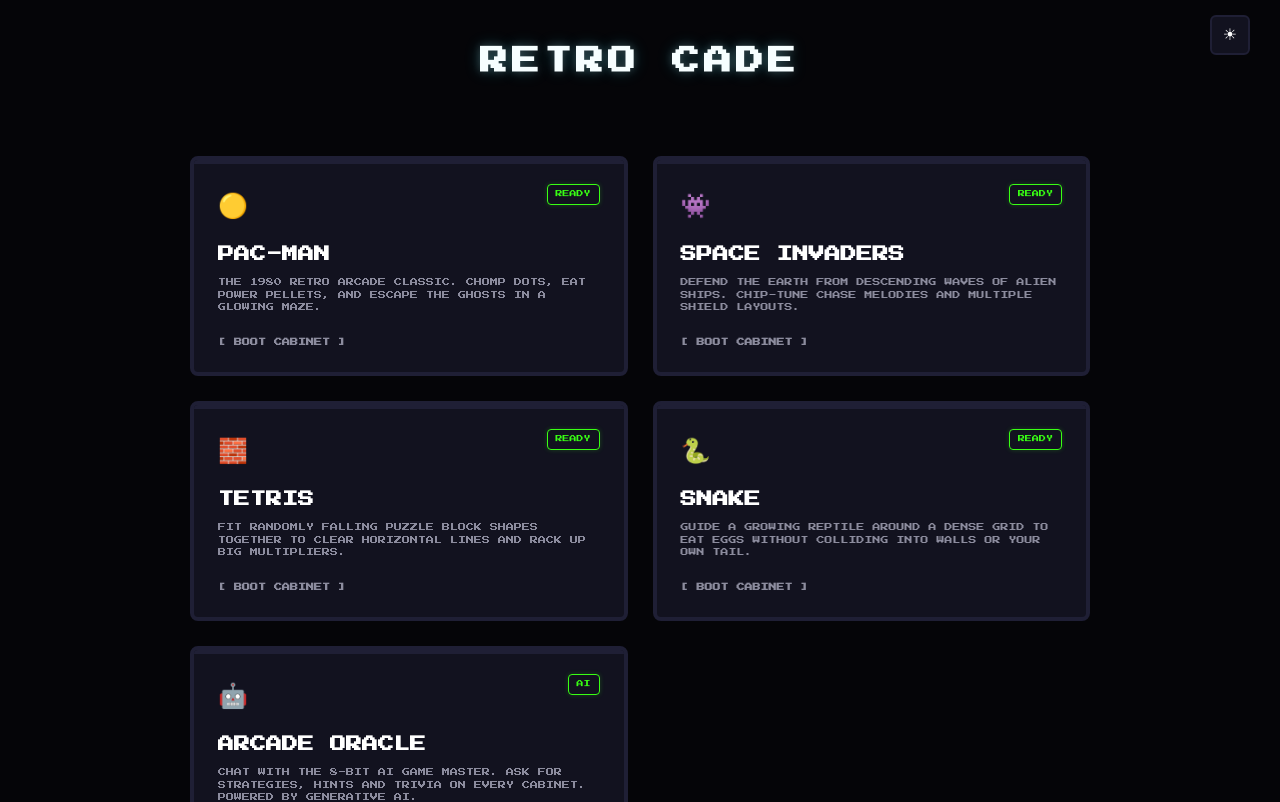
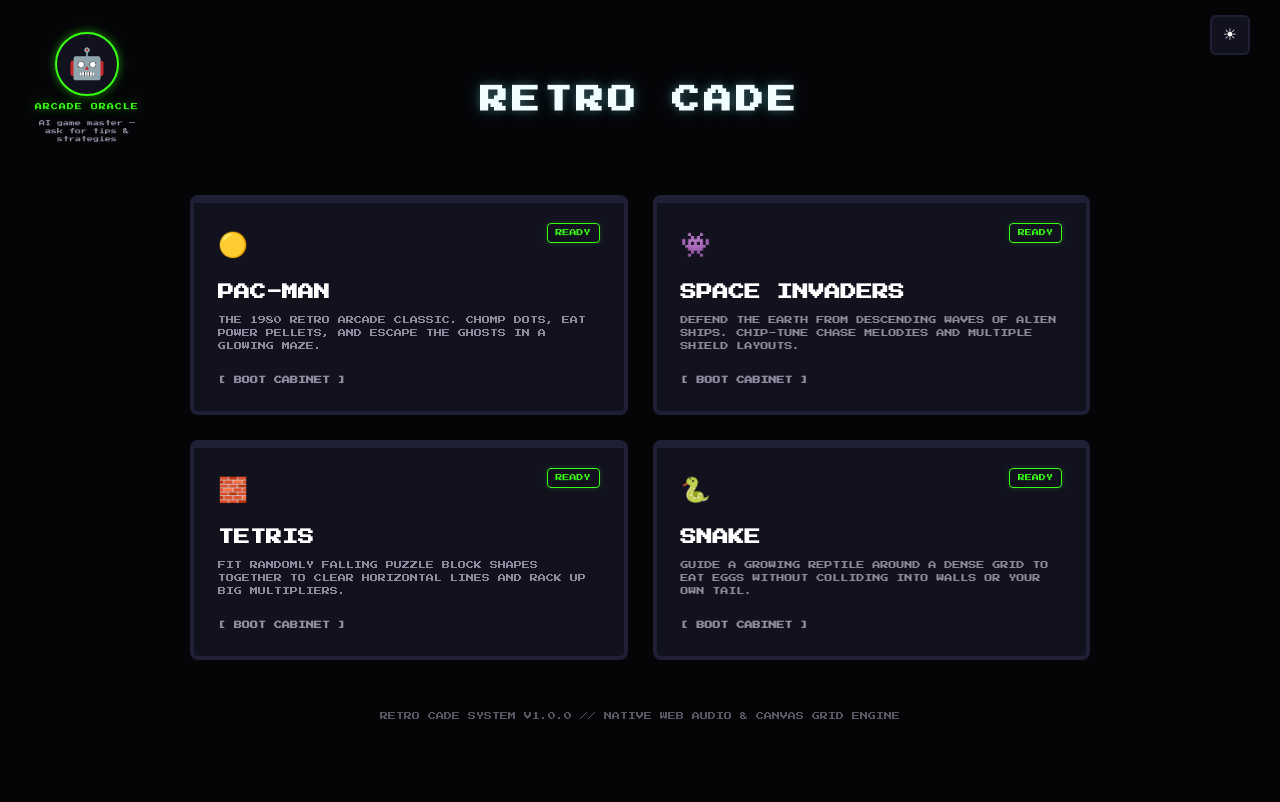
Before and after one commit to benKrt1/retroGame, a Next.js app: page / in a window 1280 px wide. Shown: the top 802 px of the page. Built offline with nearby package versions, Linux system fonts and the light colour scheme.

Commit message:
Replace Oracle grid card with a top-left round robot launcher button

```diff
--- a/src/app/page.module.css
+++ b/src/app/page.module.css
@@ -215,3 +215,55 @@
   z-index: 10;
   opacity: 0.6;
 }
+
+/* Arcade Oracle launcher — round robot button + caption, top-left */
+.oracleLauncher {
+  position: absolute;
+  top: 32px;
+  left: 32px;
+  z-index: 10001;
+  display: flex;
+  flex-direction: column;
+  align-items: center;
+  gap: 6px;
+  width: 110px;
+  text-align: center;
+}
+
+.oracleBtn {
+  width: 64px;
+  height: 64px;
+  border-radius: 50%;
+  background: var(--bg-card);
+  border: 2px solid var(--accent-green);
+  box-shadow: var(--shadow-green);
+  font-size: 30px;
+  line-height: 1;
+  display: flex;
+  align-items: center;
+  justify-content: center;
+  cursor: pointer;
+  transition: all 0.2s ease;
+}
+
+.oracleBtn:hover {
+  transform: translateY(-2px) scale(1.05);
+  box-shadow: 0 0 16px rgba(57, 255, 20, 0.6);
+}
+
+.oracleBtn:active {
+  transform: scale(0.97);
+}
+
+.oracleTitle {
+  font-size: 7px;
+  color: var(--accent-green);
+  letter-spacing: 1px;
+  text-shadow: var(--shadow-green);
+}
+
+.oracleHint {
+  font-size: 6px;
+  color: var(--text-secondary);
+  line-height: 1.4;
+}
--- a/src/app/page.tsx
+++ b/src/app/page.tsx
@@ -48,6 +48,19 @@
 
       {activeGame === null ? (
         <>
+          {/* Arcade Oracle launcher — top-left round button + caption */}
+          <div className={styles.oracleLauncher}>
+            <button
+              className={styles.oracleBtn}
+              onClick={() => setActiveGame('oracle')}
+              aria-label="Open the Arcade Oracle AI chat"
+            >
+              🤖
+            </button>
+            <span className={styles.oracleTitle}>ARCADE ORACLE</span>
+            <span className={styles.oracleHint}>AI game master — ask for tips &amp; strategies</span>
+          </div>
+
           <header className={styles.header}>
             <h1 className={styles.logoText}>RETRO CADE</h1>
             <p className={styles.subtitle}>&gt; SELECT A CABINET TO BOOT &lt;</p>
@@ -161,33 +174,6 @@
                 <span className={styles.cardAction}>[ BOOT CABINET ]</span>
               </div>
             </div>
-
-            {/* Arcade Oracle — AI chat */}
-            <div
-              className={`${styles.cabinetCard} ${styles.activeCard}`}
-              onClick={() => setActiveGame('oracle')}
-              role="button"
-              tabIndex={0}
-              onKeyDown={(e) => {
-                if (e.key === 'Enter' || e.key === ' ') {
-                  setActiveGame('oracle');
-                }
-              }}
-            >
-              <div className={styles.cardTop}>
-                <span className={styles.cardIcon}>🤖</span>
-                <span className={styles.badge}>AI</span>
-              </div>
-              <div className={styles.cardBody}>
-                <h3 className={styles.cardTitle}>ARCADE ORACLE</h3>
-                <p className={styles.cardDesc}>
-                  CHAT WITH THE 8-BIT AI GAME MASTER. ASK FOR STRATEGIES, HINTS AND TRIVIA ON EVERY CABINET. POWERED BY GENERATIVE AI.
-                </p>
-              </div>
-              <div className={styles.cardFooter}>
-                <span className={styles.cardAction}>[ CONSULT ORACLE ]</span>
-              </div>
-            </div>
           </section>
 
           <footer className={styles.footer}>
```
